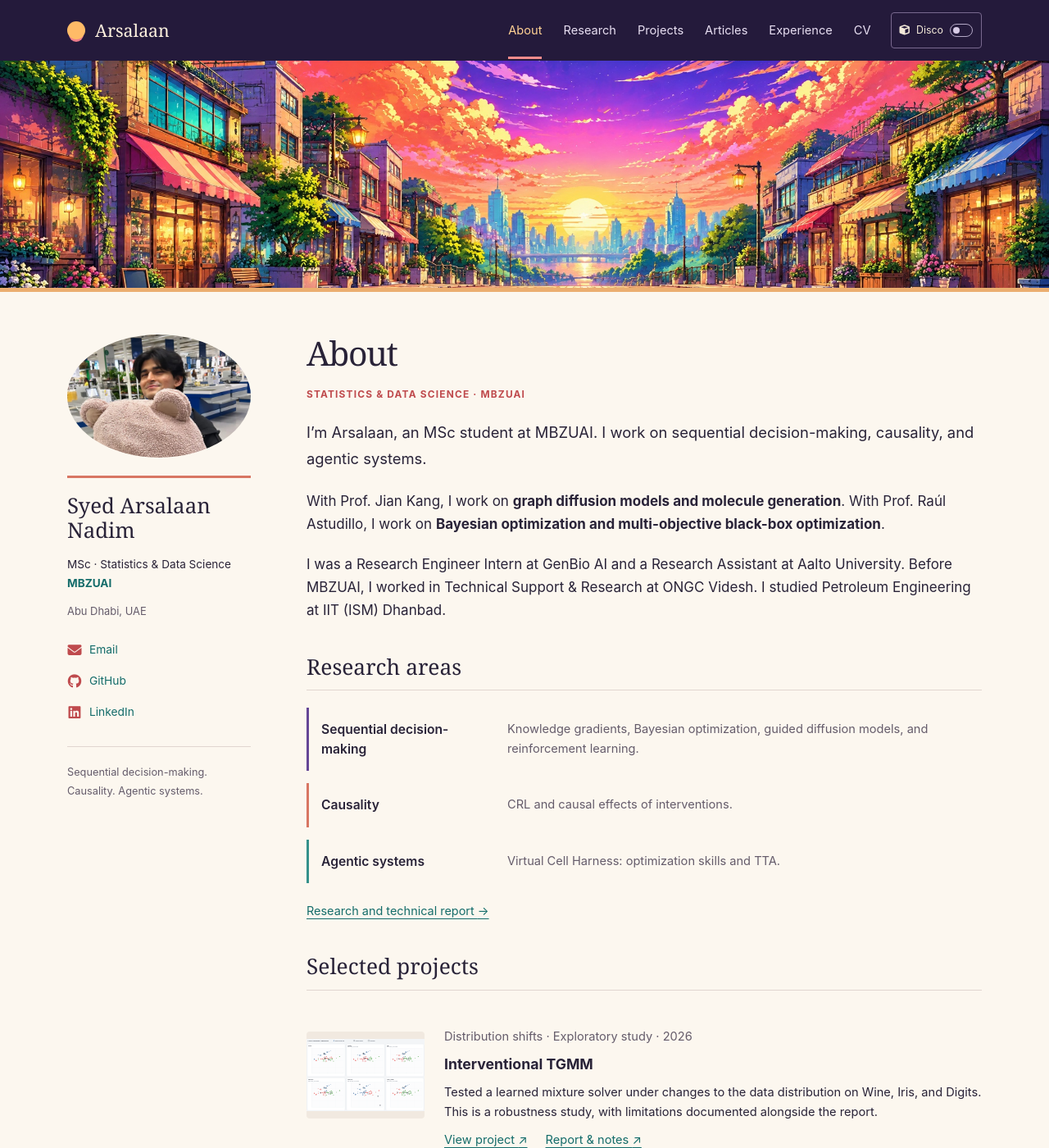
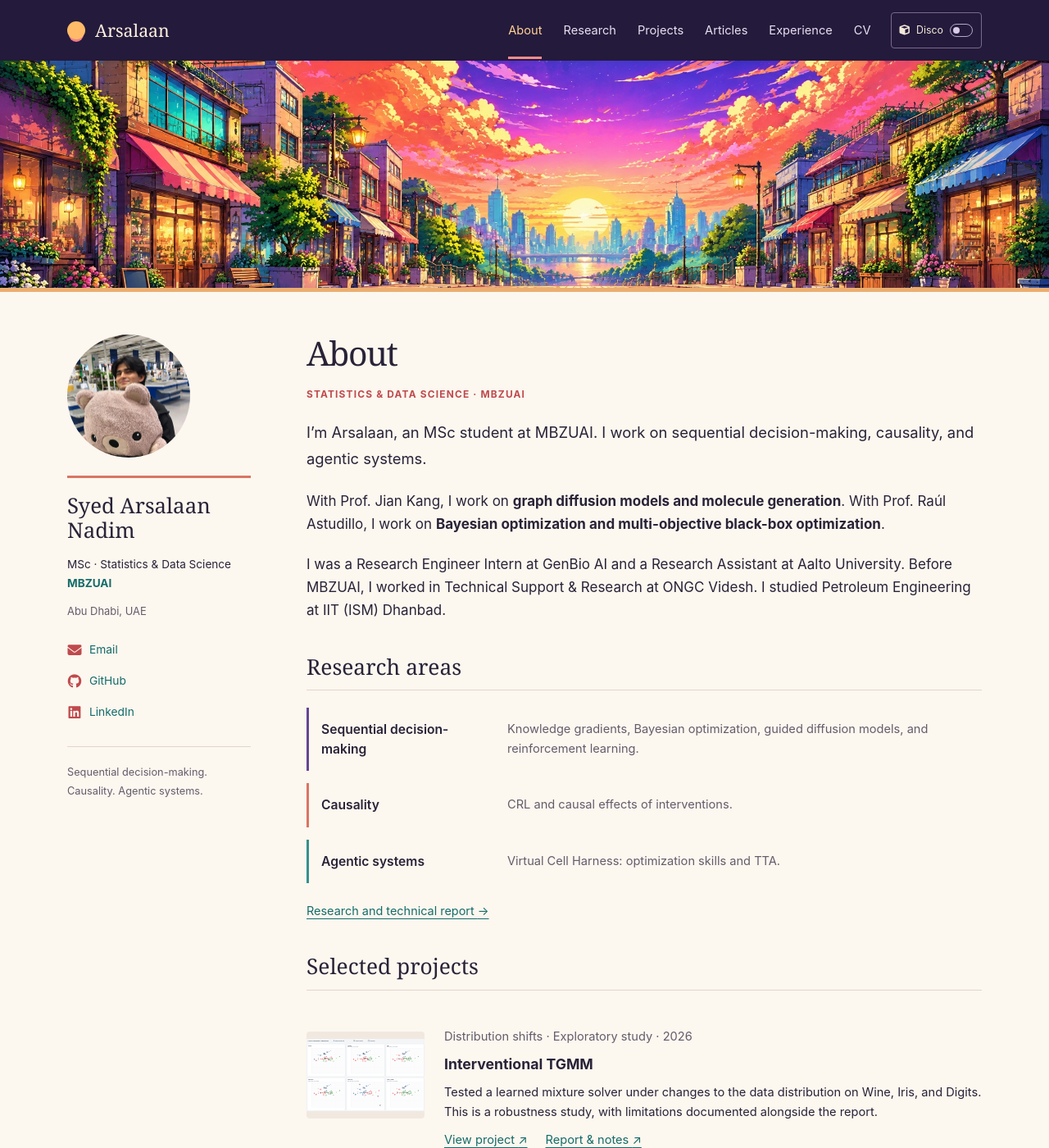
Before and after one commit to OrionXV/OrionXV.github.io, a Jekyll site: the page built from _pages/about.md, in a window 1280 px wide and 1400 px high. Shown: the whole window at 82% size. Built offline with Jekyll 4.4.1, drawn with Linux system fonts in a browser that asks for light colours.

Commit message:
fix: keep sidebar avatar circular

```diff
--- a/assets/css/sunset.css
+++ b/assets/css/sunset.css
@@ -98,7 +98,7 @@ h1, h2, h3 { color: var(--ink); }
 .section-jump a { text-decoration: underline; }
 .project-figure { margin: 24px 0; padding: 22px; background: #f1e9e0; display: block; }
 .project-figure img { display: block; object-fit: contain; max-height: 360px; width: 100%; margin: 0; }
-.profile-avatar { display: block; width: 150px; height: 150px; object-fit: cover; object-position: 50% 30%; border-radius: 50%; margin: 0 0 22px; }
+.sidebar .profile-avatar { display: block; width: 150px; height: 150px; object-fit: cover; object-position: 50% 30%; border-radius: 50%; margin: 0 0 22px; }
 .page__content .back-link { margin-top: 32px; font-size: .85rem; }
 .experience-entry { margin: 0 0 30px; padding: 0 0 28px; border-bottom: 1px solid var(--line); }
 .experience-heading { display: flex; align-items: flex-start; justify-content: space-between; gap: 20px; }
```
